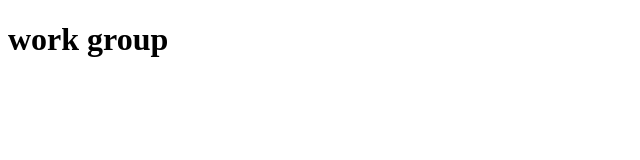
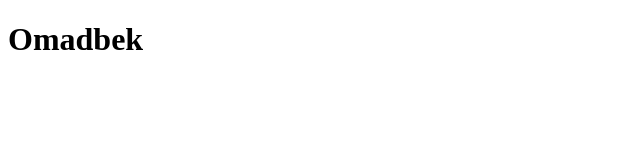
Before and after one commit to OmadbekCode/workgroup, a plain HTML site: page index.html in a window 1280 px wide. Shown: the whole page, without its empty margins (0-640 px from the left). Drawn offline with Linux system fonts and the light colour scheme.

Commit message:
ismimdi yozib qoydim

```diff
--- a/index.html
+++ b/index.html
@@ -6,7 +6,7 @@
     <title>Document</title>
 </head>
 <body>
-    <h1>work group</h1>
+    <h1>Omadbek</h1>
 
 
 
```
